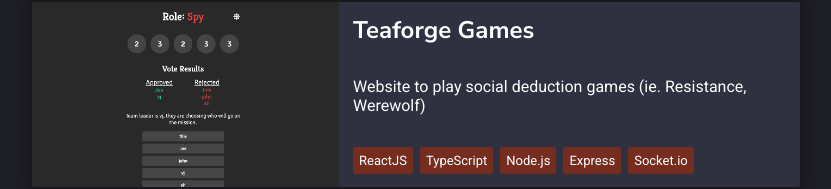
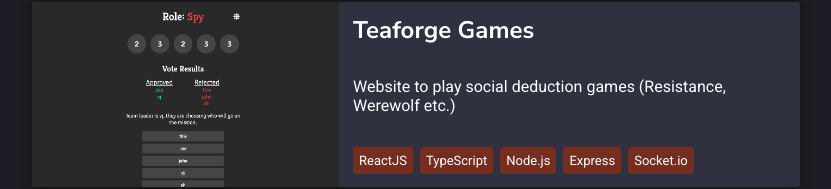
Before and after one commit to ThivagarNadarajan/thivagar.com, a React (Create React App) app: page / in a window 1280 px wide. Shown: the part 621-810 px from the top of the page, without its empty margins (224-1055 px from the left). Built offline with nearby package versions, Linux system fonts and the light colour scheme.

Commit message:
wording on teaforge card

```diff
--- a/src/components/About.tsx
+++ b/src/components/About.tsx
@@ -7,7 +7,7 @@
 import bxlLinkedin from '@iconify-icons/bx/bxl-linkedin';
 import bxEnvelope from '@iconify-icons/bx/bx-envelope';
 
-//TODO: maybe change hover effect
+//TODO: maybe change hover effect on links
 //TODO-DONE: link resume
 //TODO: replace the 'filter: brightness' on button with another color
 //TODO: maybe change button hover effect
--- a/src/components/Projects.tsx
+++ b/src/components/Projects.tsx
@@ -21,7 +21,7 @@
 				<Card
 					imgSrc={teaforgeGames} title={'Teaforge Games'}
 					link={'https://teaforge.com'}
-					info={'Website to play social deduction games (ie. Resistance, Werewolf)'}
+					info={'Website to play social deduction games (Resistance, Werewolf etc.)'}
 					tags={
 						['ReactJS', 'TypeScript', 'Node.js',
 							'Express', 'Socket.io']
```
